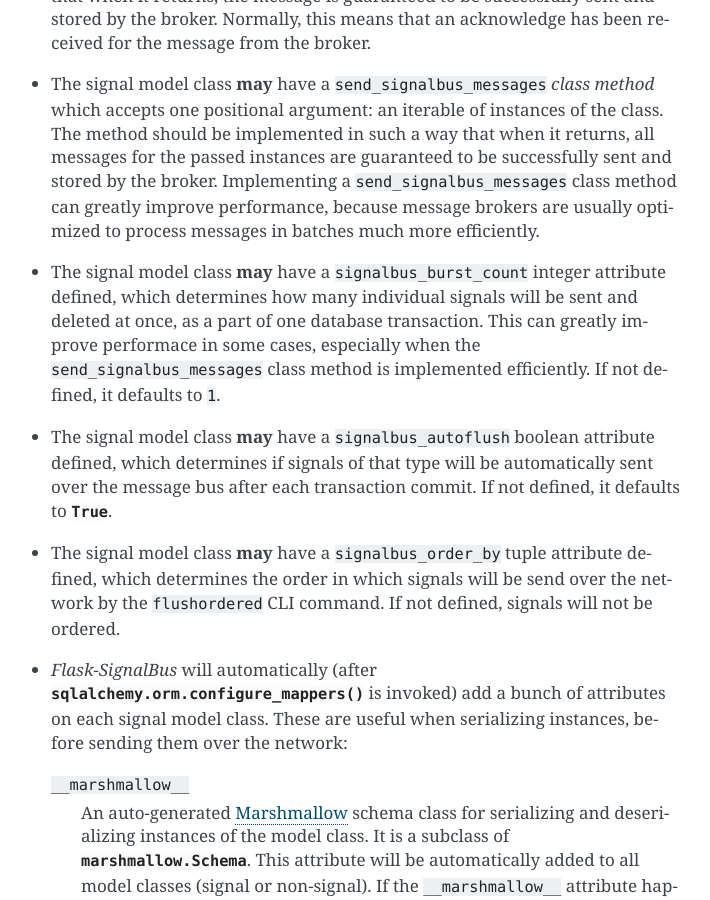
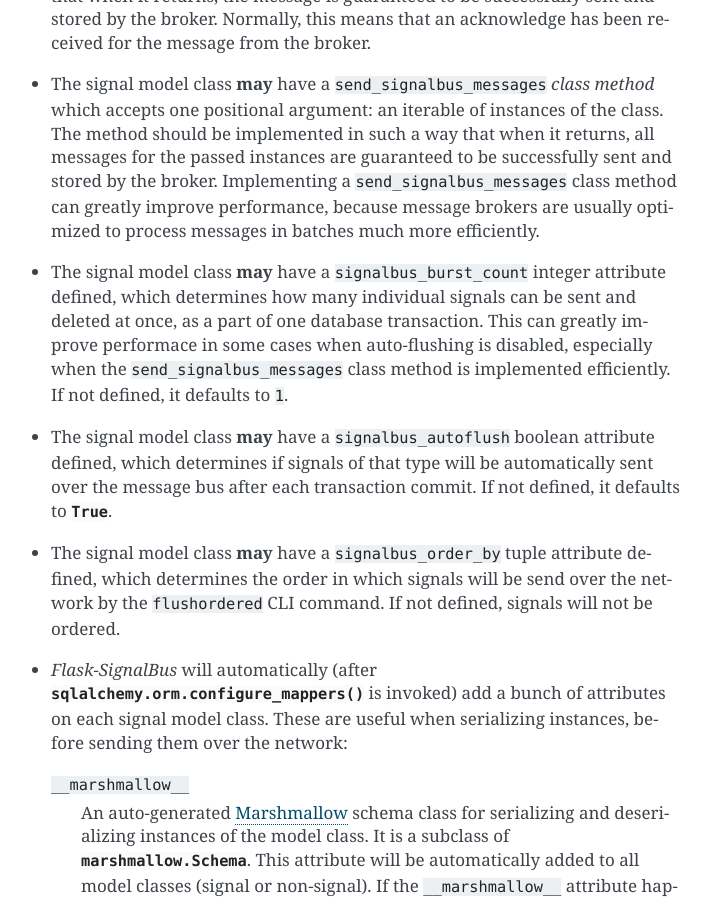
Before and after one commit to epandurski/flask_signalbus, a Sphinx documentation site: the page built from docs/api.rst, in a window 1280 px wide and 900 px high, scrolled down 637 px. Shown: the whole window, without its empty margins (399-1109 px from the left). Built offline with Sphinx 7.4.7, drawn with Linux system fonts in a browser that asks for light colours.

Commit message:
Improved docs

```diff
--- a/docs/api.rst
+++ b/docs/api.rst
@@ -46,10 +46,11 @@ subclass of ``db.Model``), which however has a
 
 - The signal model class **may** have a ``signalbus_burst_count``
   integer attribute defined, which determines how many individual
-  signals will be sent and deleted at once, as a part of one database
-  transaction. This can greatly improve performace in some cases,
-  especially when the ``send_signalbus_messages`` class method is
-  implemented efficiently. If not defined, it defaults to ``1``.
+  signals can be sent and deleted at once, as a part of one database
+  transaction. This can greatly improve performace in some cases when
+  auto-flushing is disabled, especially when the
+  ``send_signalbus_messages`` class method is implemented
+  efficiently. If not defined, it defaults to ``1``.
 
 - The signal model class **may** have a ``signalbus_autoflush``
   boolean attribute defined, which determines if signals of that type
```
